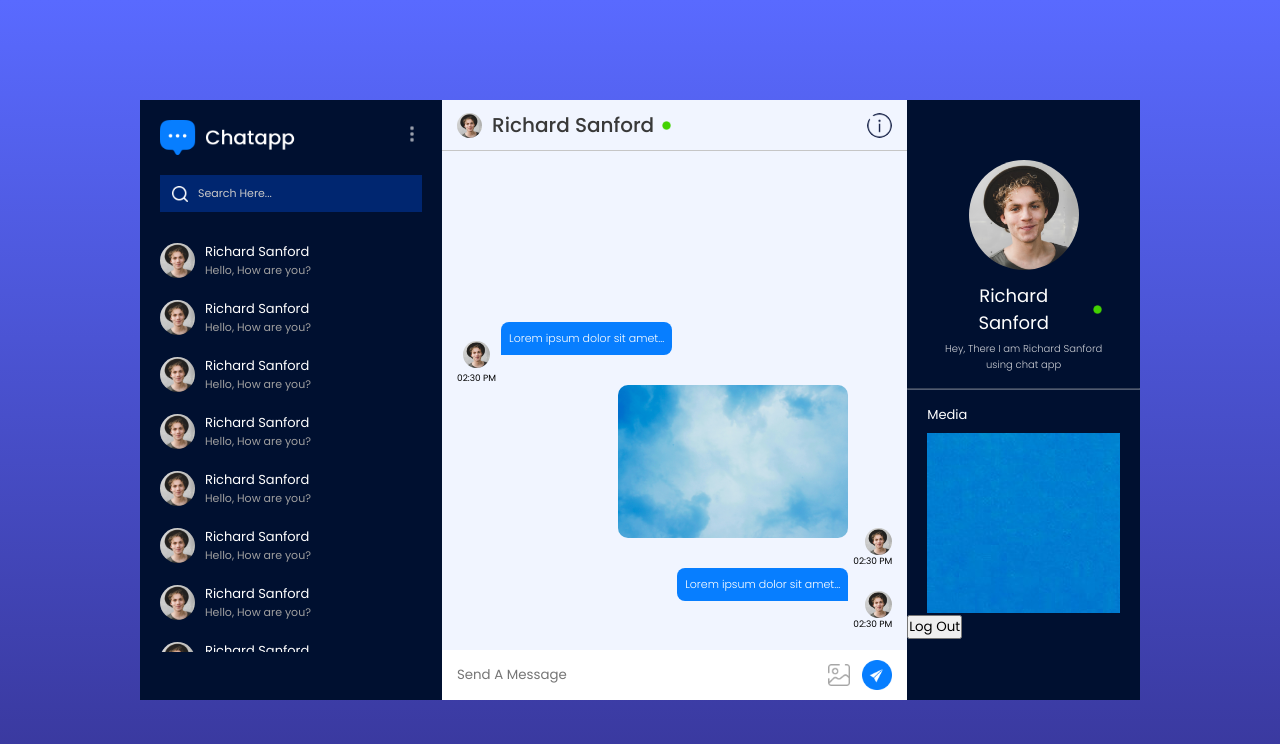
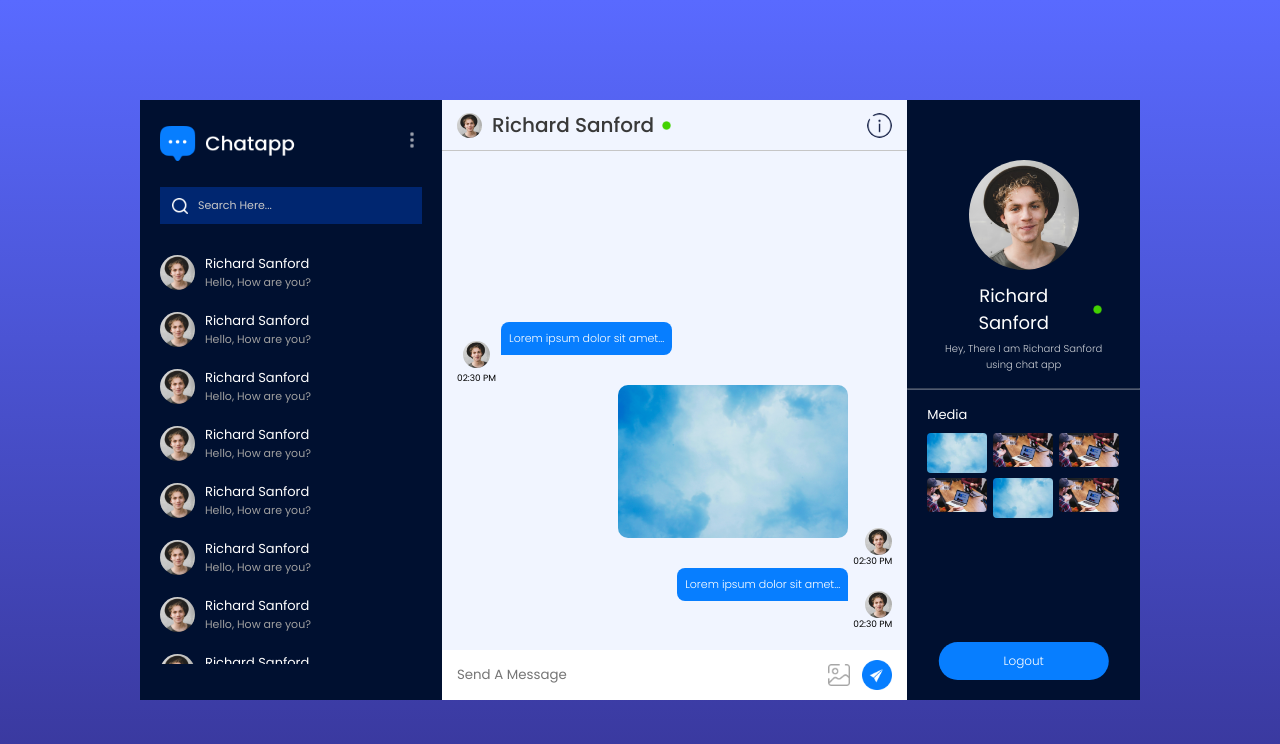
Before and after one commit to WissemJderi/chat-app, a React (Vite) app: page /chat in a window 1280 px wide. Shown: the top 744 px of the page. Built offline with nearby package versions, Linux system fonts and the light colour scheme.

Commit message:
feat: Enhance LeftSideBar with sub-menu for profile actions and style updates; improve RightSideBar button styling

```diff
--- a/src/components/LeftSideBar/LeftSideBar.css
+++ b/src/components/LeftSideBar/LeftSideBar.css
@@ -73,3 +73,31 @@
 .friends:hover span {
   color: white;
 }
+.ls-nav .menu {
+  position: relative;
+  padding: 10px 0px;
+}
+.menu .sub-menu {
+  position: absolute;
+  top: 100%;
+  right: 0;
+  width: 130px;
+  padding: 20px;
+  border-radius: 5px;
+  background-color: white;
+  color: black;
+  display: none;
+}
+.sub-menu hr {
+  border: none;
+  height: 1px;
+  background: #a4a4a4;
+  margin: 8px 0px;
+}
+.sub-menu p {
+  cursor: pointer;
+  font-size: 14px;
+}
+.menu:hover .sub-menu {
+  display: block;
+}
--- a/src/components/LeftSideBar/LeftSideBar.jsx
+++ b/src/components/LeftSideBar/LeftSideBar.jsx
@@ -9,6 +9,11 @@ const LeftSideBar = () => {
           <img src={assets.logo} className="logo" alt="" />
           <div className="menu">
             <img src={assets.menu_icon} alt="" />
+            <div className="sub-menu">
+              <p>Edit Profile</p>
+              <hr />
+              <p>Logout</p>
+            </div>
           </div>
         </div>
         <div className="ls-search">
--- a/src/components/RightSideBar/RightSideBar.css
+++ b/src/components/RightSideBar/RightSideBar.css
@@ -46,3 +46,22 @@
   gap: 5px;
   margin-top: 8px;
 }
+.rs-media div img {
+  width: 60px;
+  border-radius: 4px;
+  cursor: pointer;
+}
+.right-s button {
+  position: absolute;
+  bottom: 20px;
+  left: 50%;
+  transform: translateX(-50%);
+  background-color: #077eff;
+  color: white;
+  border: none;
+  font-size: 12px;
+  font-weight: 300;
+  padding: 10px 65px;
+  border-radius: 20px;
+  cursor: pointer;
+}
--- a/src/components/RightSideBar/RightSideBar.jsx
+++ b/src/components/RightSideBar/RightSideBar.jsx
@@ -23,7 +23,7 @@ const RightSideBar = () => {
           <img src={assets.pic3} alt="" />
         </div>
       </div>
-      <button>Log Out</button>
+      <button>Logout</button>
     </div>
   );
 };
```
